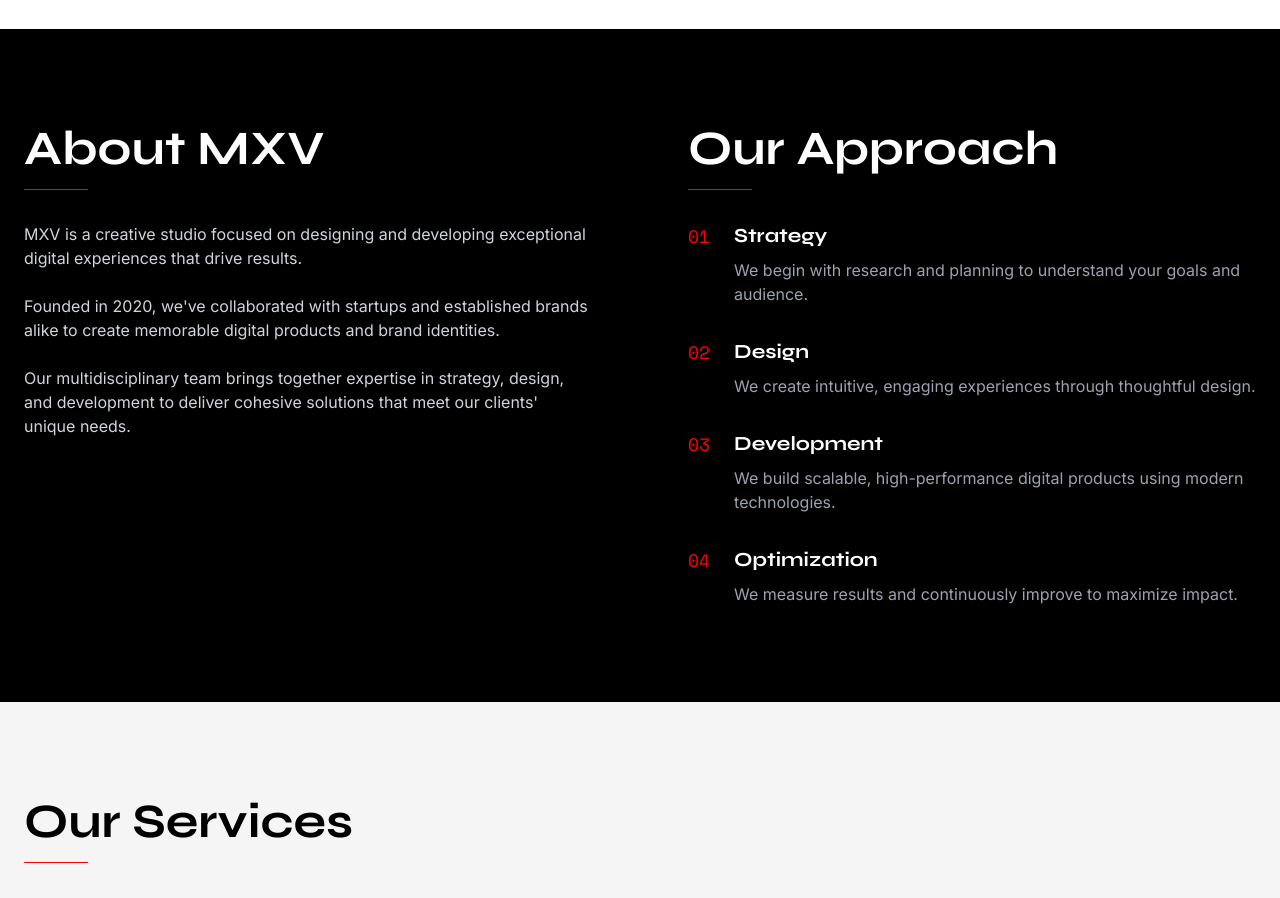
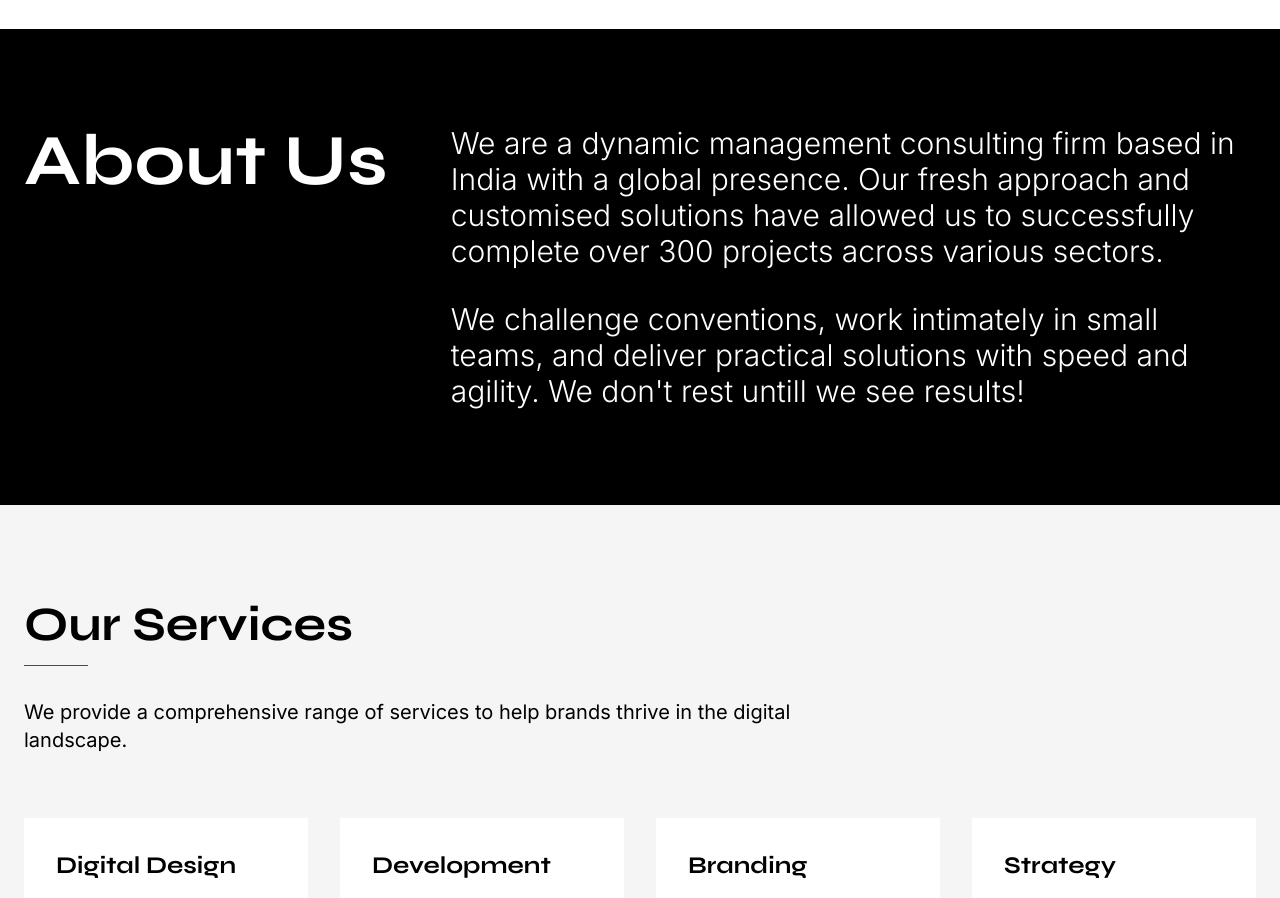
Before and after one commit to Mukul-komm/pixel-perfect-mxv-clone, a React (Vite) app: page / in a window 1280 px wide. Shown: the part 1860-2758 px from the top of the page. Built offline with nearby package versions, Linux system fonts and the light colour scheme.

Commit message:
Replace About and Approach sections
Replaced the About MXV and Our Approach sections with images.

```diff
--- a/src/components/AboutSection.tsx
+++ b/src/components/AboutSection.tsx
@@ -6,74 +6,29 @@ const AboutSection: React.FC = () => {
   return (
     <section className="py-24 bg-mxv-black text-mxv-white">
       <div className="container mx-auto px-6">
-        <div className="grid grid-cols-1 md:grid-cols-2 gap-12 md:gap-24">
-          <div>
+        <div className="grid grid-cols-1 md:grid-cols-12 gap-12">
+          <div className="md:col-span-4">
             <TextReveal
-              text="About MXV"
-              className="text-4xl md:text-5xl font-heading font-bold mb-4"
+              text="About Us"
+              className="text-6xl md:text-7xl font-heading font-bold mb-4"
               tag="h2"
             />
-            <div className="h-px w-16 bg-mxv-red mb-8"></div>
-
-            <div className="space-y-6 text-gray-300">
-              <TextReveal
-                text="MXV is a creative studio focused on designing and developing exceptional digital experiences that drive results."
-                tag="p"
-                delay={200}
-              />
-              <TextReveal
-                text="Founded in 2020, we've collaborated with startups and established brands alike to create memorable digital products and brand identities."
-                tag="p"
-                delay={300}
-              />
-              <TextReveal
-                text="Our multidisciplinary team brings together expertise in strategy, design, and development to deliver cohesive solutions that meet our clients' unique needs."
-                tag="p"
-                delay={400}
-              />
-            </div>
           </div>
 
-          <div>
+          <div className="md:col-span-8 space-y-8">
             <TextReveal
-              text="Our Approach"
-              className="text-4xl md:text-5xl font-heading font-bold mb-4"
-              tag="h2"
+              text="We are a dynamic management consulting firm based in India with a global presence. Our fresh approach and customised solutions have allowed us to successfully complete over 300 projects across various sectors."
+              className="text-2xl md:text-3xl font-light leading-relaxed"
+              tag="p"
+              delay={200}
             />
-            <div className="h-px w-16 bg-mxv-red mb-8"></div>
 
-            <div className="space-y-8">
-              {[
-                {
-                  number: "01",
-                  title: "Strategy",
-                  description: "We begin with research and planning to understand your goals and audience."
-                },
-                {
-                  number: "02",
-                  title: "Design",
-                  description: "We create intuitive, engaging experiences through thoughtful design."
-                },
-                {
-                  number: "03",
-                  title: "Development",
-                  description: "We build scalable, high-performance digital products using modern technologies."
-                },
-                {
-                  number: "04",
-                  title: "Optimization",
-                  description: "We measure results and continuously improve to maximize impact."
-                }
-              ].map((step, index) => (
-                <div key={index} className="flex">
-                  <div className="text-mxv-red font-mono text-lg mr-6">{step.number}</div>
-                  <div>
-                    <h3 className="text-xl font-heading font-bold mb-2">{step.title}</h3>
-                    <p className="text-gray-400">{step.description}</p>
-                  </div>
-                </div>
-              ))}
-            </div>
+            <TextReveal
+              text="We challenge conventions, work intimately in small teams, and deliver practical solutions with speed and agility. We don't rest untill we see results!"
+              className="text-2xl md:text-3xl font-light leading-relaxed"
+              tag="p"
+              delay={400}
+            />
           </div>
         </div>
       </div>
```
